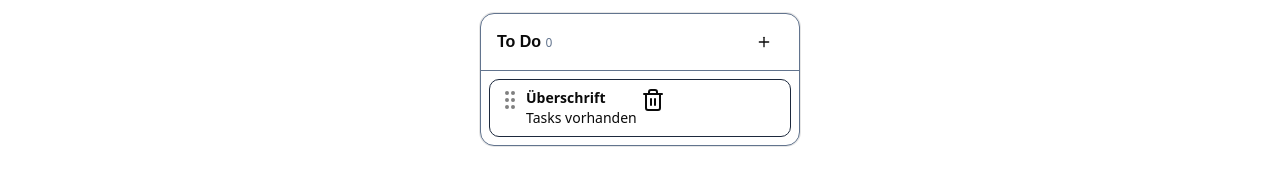
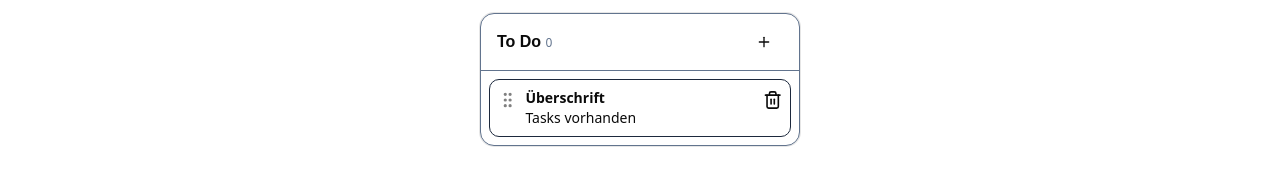
Before and after one commit to Schokett/KanBanDev, a React (Vite) app: page /KanBanDev/boardoverview/board/1 in a window 1280 px wide. Shown: the part 143-328 px from the top of the page. Built offline with nearby package versions, Linux system fonts and the light colour scheme.

Commit message:
card styling

```diff
--- a/src/pages/Board.tsx
+++ b/src/pages/Board.tsx
@@ -53,8 +53,8 @@ function Board() {
                 <Plus />
               </Button>
             </CardHeader>
-            <CardFooter className="flex p-2 bg-transparent border-slate-500 place-content-center">
-              <div className="flex w-full border border-slate-800 rounded-lg p-2 gap-1">
+            <CardFooter className="flex p-2 bg-transparent border-slate-500">
+              <div className="flex w-full border justify-between border-slate-800 rounded-lg p-2 gap-2">
                 <svg
                   xmlns="http://www.w3.org/2000/svg"
                   width="24"
@@ -73,9 +73,9 @@ function Board() {
                   <circle cx="15" cy="5" r="1" />
                   <circle cx="15" cy="19" r="1" />
                 </svg>
-                <div>
+                <div className="w-full">
                   <h4 className="font-semibold">Überschrift</h4>
-                  <p className="text-center line-clamp-2">Tasks vorhanden</p>
+                  <p className="line-clamp-2">Tasks vorhanden</p>
                 </div>
                 <svg
                   xmlns="http://www.w3.org/2000/svg"
```
